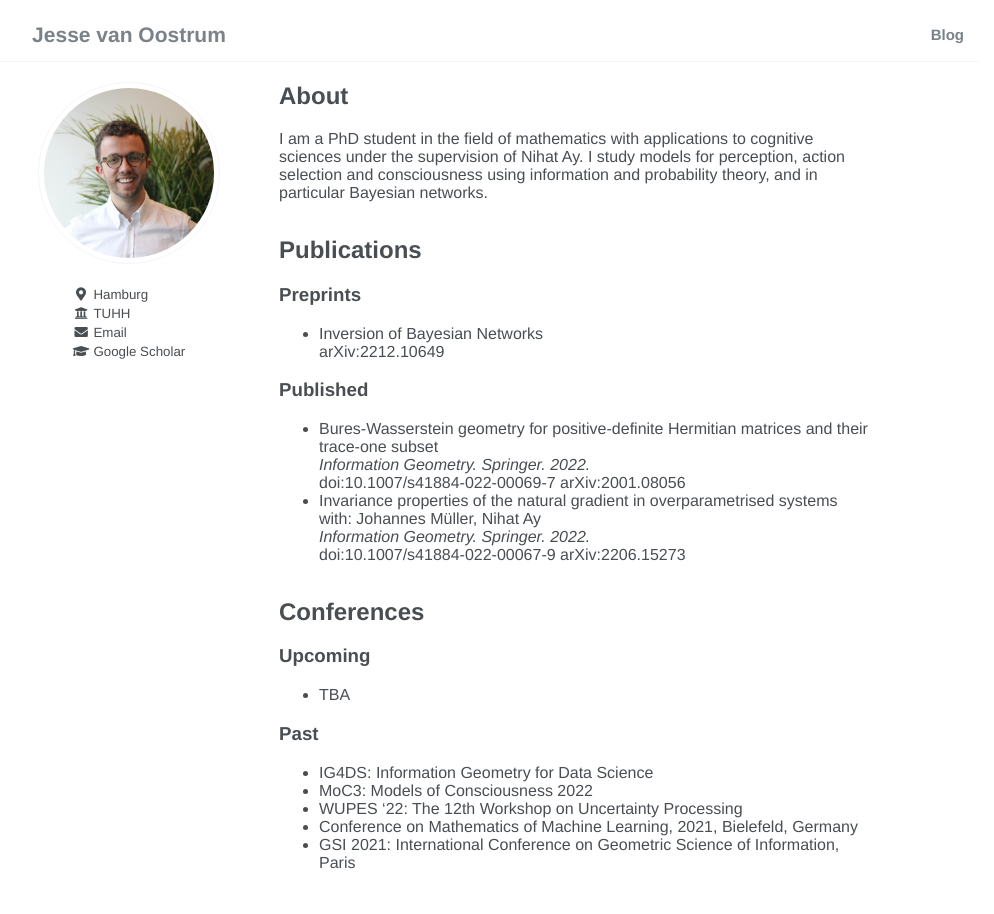
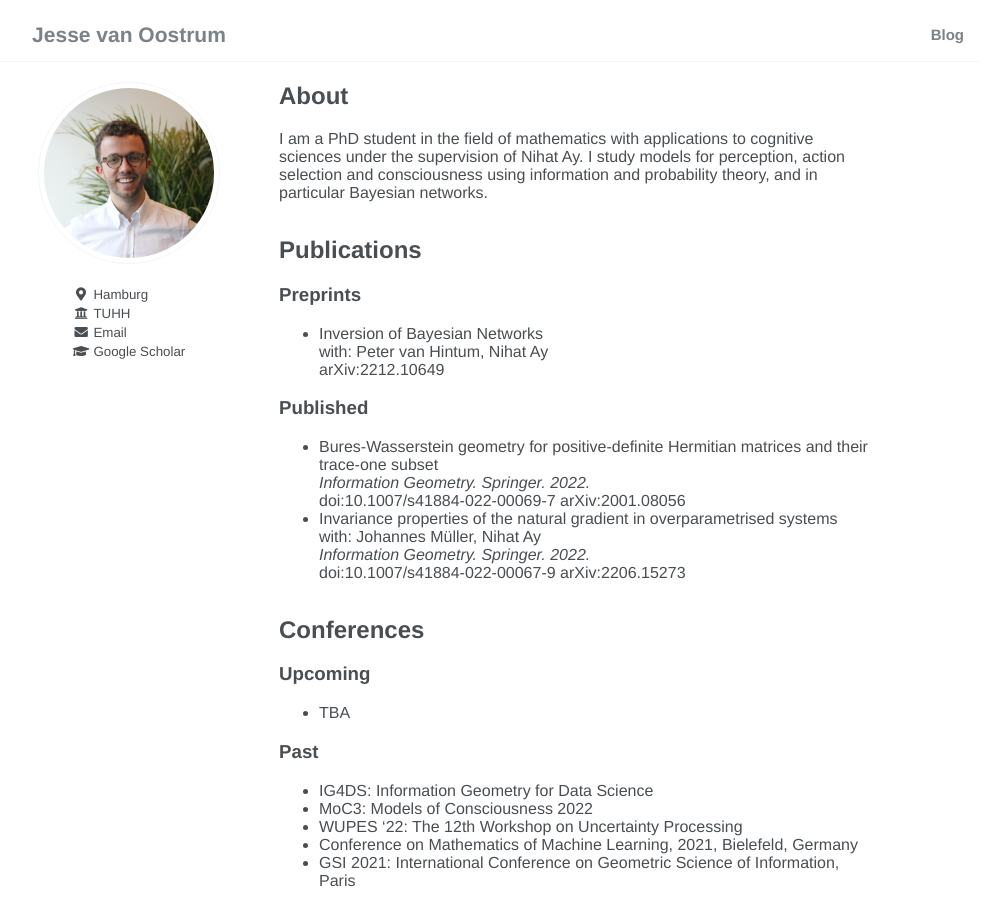
Before and after one commit to jessevoostrum/jessevoostrum.github.io, a Jekyll site: the page built from index.md, in a window 1280 px wide. Shown: the whole page, without its empty margins (161-1155 px from the left). Built offline with Jekyll 4.4.1, drawn with Linux system fonts in a browser that asks for light colours.

Commit message:
add coauthors

```diff
--- a/index.md
+++ b/index.md
@@ -11,6 +11,7 @@ I am a PhD student in the field of mathematics with applications to cognitive sc
 
 ### Preprints
 - Inversion of Bayesian Networks
+with: Peter van Hintum, Nihat Ay
 [arXiv:2212.10649](https://arxiv.org/abs/2212.10649)
 
 ### Published
```
